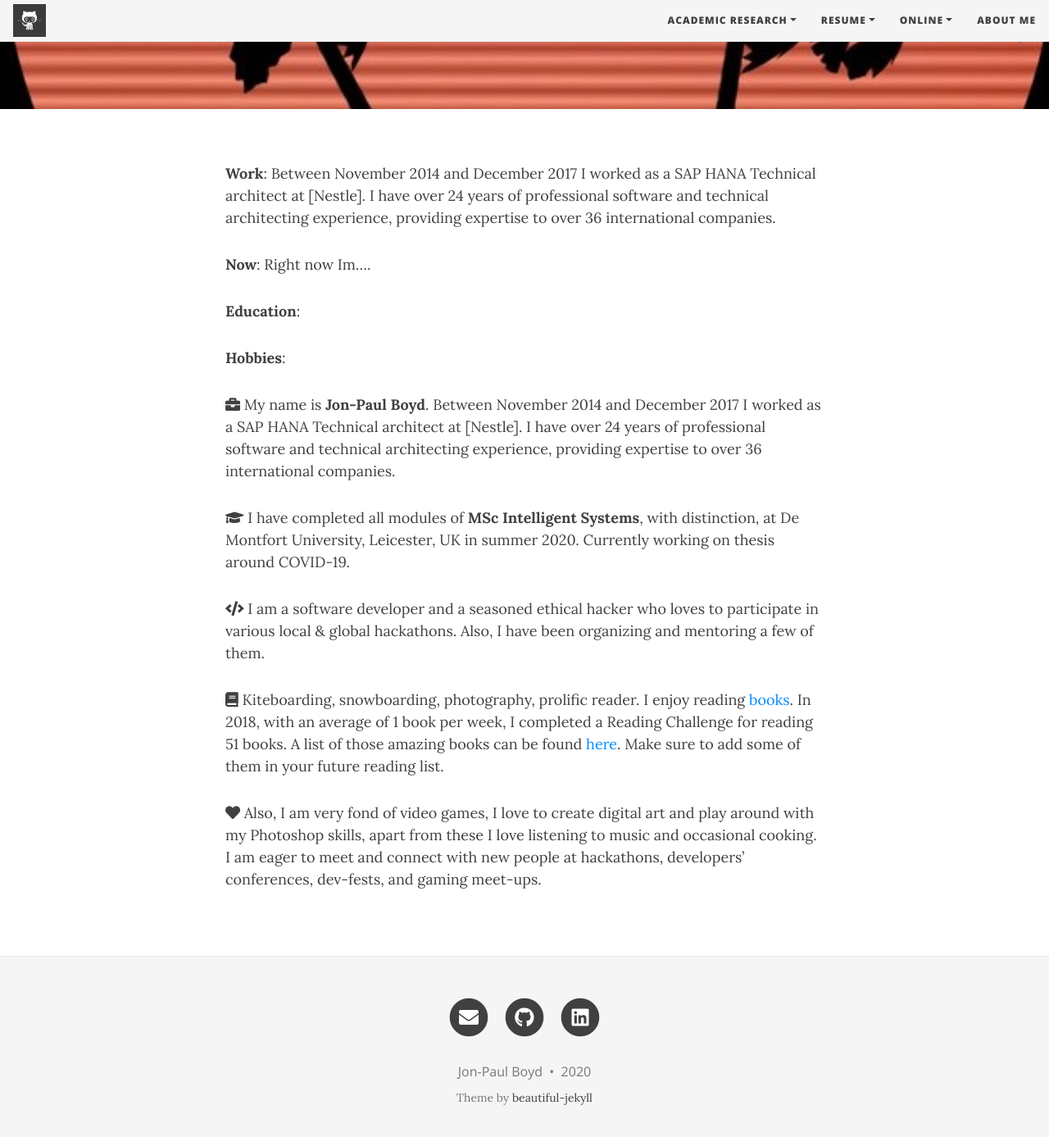
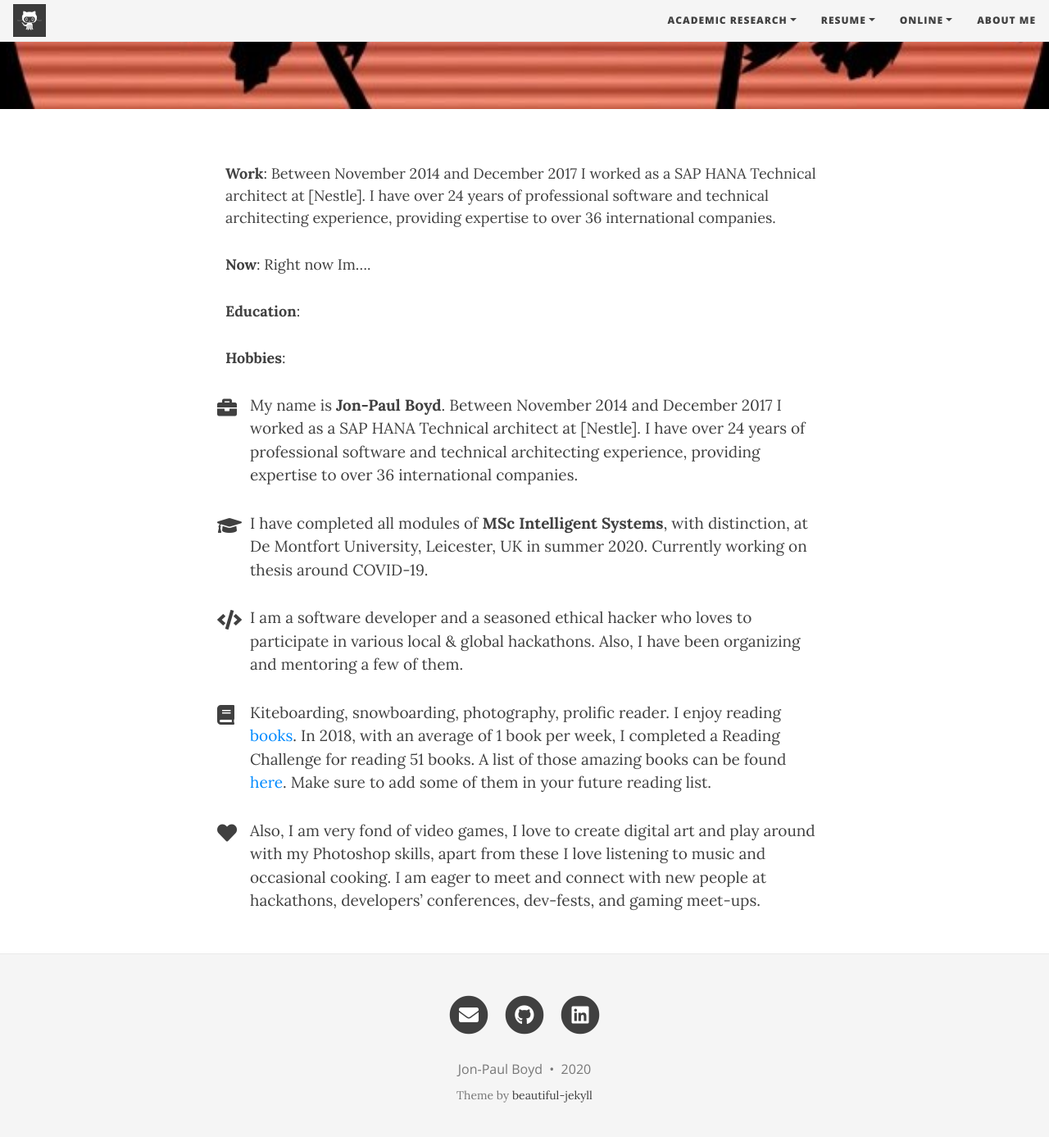
Before and after one commit to corticalstack/corticalstack.github.io, a Jekyll site: the page built from aboutme.md, in a window 1280 px wide and 1400 px high, scrolled down 412 px. Shown: the top 1387 px of the window at 82% size. Built offline with Jekyll 4.4.1, drawn with Linux system fonts in a browser that asks for light colours; nearby versions of some CDN libraries.

Commit message:
Initial wip

```diff
--- a/assets/css/main.css
+++ b/assets/css/main.css
@@ -916,3 +916,24 @@
   font-style: italic;
   font-size: 1rem;
 }
+
+/* --- Custom: About me section --- */
+#aboutme-section {
+  font-size: 19px;
+}
+
+.about-text {
+  position: relative;
+  margin-left: 30px;
+}
+
+.about-icon {
+  font-size: 24px;
+  position: absolute;
+  left: -40px;
+  margin-top: 5px;
+}
+
+#aboutme-section p:last-child {
+  margin-bottom: 0;
+}
```
